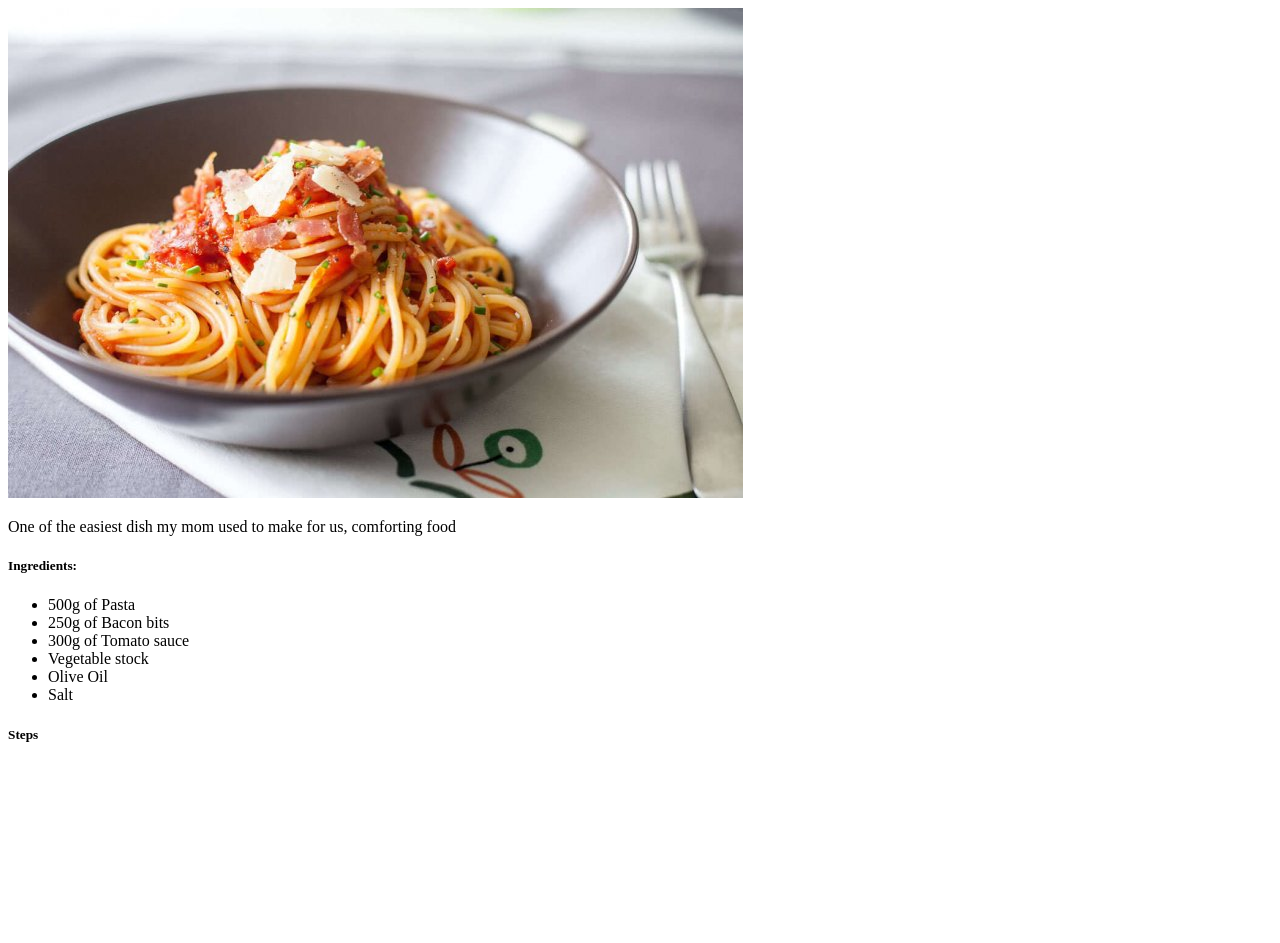
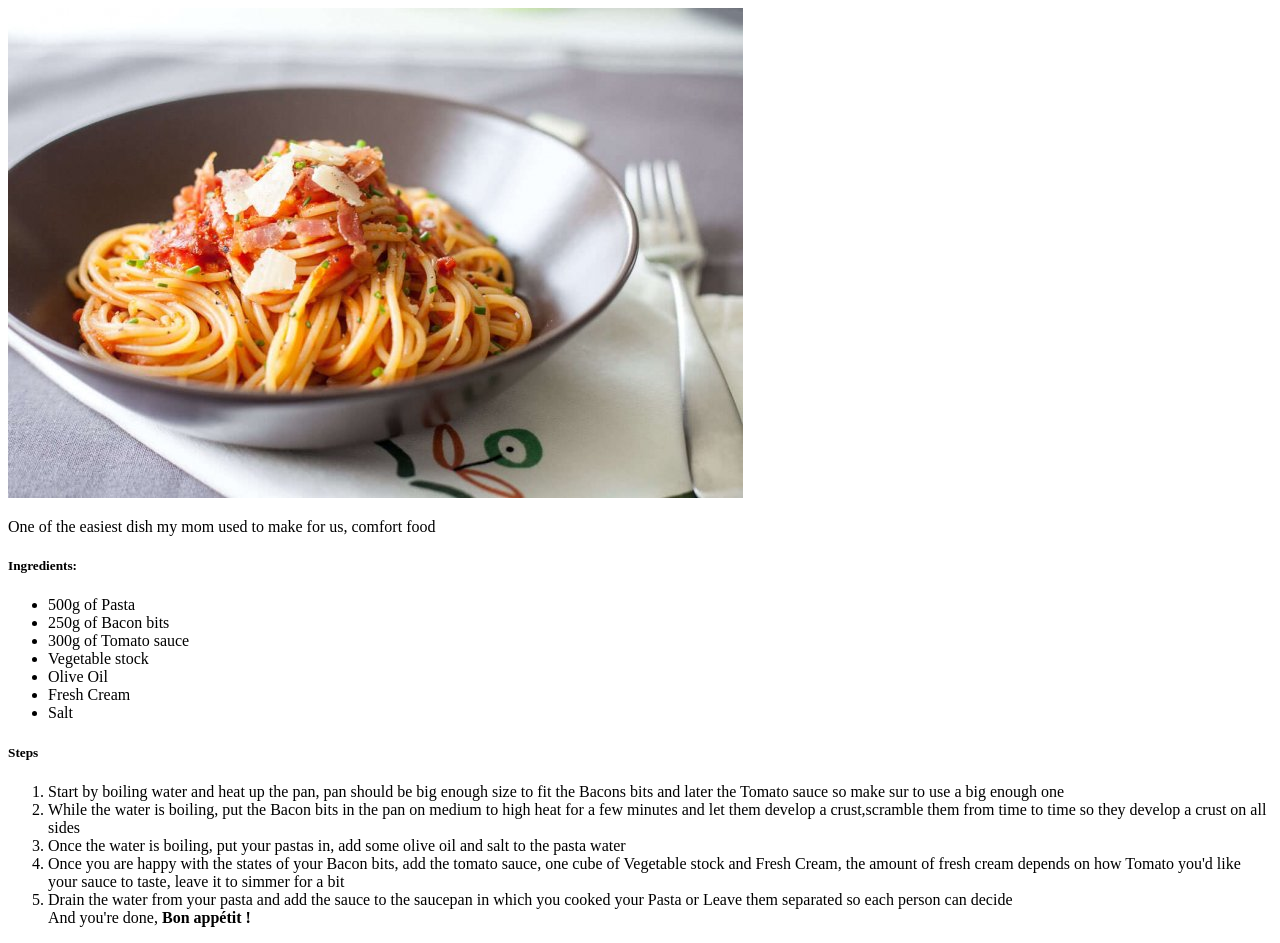
Before and after one commit to Hadsku/odin-recipes, a plain HTML site: page pasta.html in a window 1280 px wide. Before the commit the page ends 800 px from the top, so only its background shows below. Drawn offline with Linux system fonts and the light colour scheme.

Commit message:
Corrected mistakes and finished pasta recipe

```diff
--- a/pasta.html
+++ b/pasta.html
@@ -5,7 +5,7 @@
 </head>
 <body>
 <img src="images/Pastatest.jpg" alt="">
-<p>One of the easiest dish my mom used to make for us, comforting food</p>
+<p>One of the easiest dish my mom used to make for us, comfort food</p>
 <h5>Ingredients:</h5>
 <ul>
 <li>500g of Pasta</li>
@@ -13,10 +13,17 @@
 <li>300g of Tomato sauce</li>
 <li>Vegetable stock</li>
 <li>Olive Oil</li>
+<li>Fresh Cream</li>
 <li>Salt</li>
 </ul>
 <h5>Steps</h5>
 <ol>
+<li>Start by boiling water and heat up the pan, pan should be big enough size to fit the Bacons bits and later the Tomato sauce so make sur to use a big enough one</li>
+<li>While the water is boiling, put the Bacon bits in the pan on medium to high heat for a few minutes and let them develop a crust,scramble them from time to time so they develop a crust on all sides</li>
+<li>Once the water is boiling, put your pastas in, add some olive oil and salt to the pasta water</li>
+<li>Once you are happy with the states of your Bacon bits, add the tomato sauce, one cube of Vegetable stock and Fresh Cream, the amount of fresh cream depends on how Tomato you'd like your sauce to taste, leave it to simmer for a bit</li>
+<li>Drain the water from your pasta and add the sauce to the saucepan in which you cooked your Pasta or Leave them separated so each person can decide</li>
+And you're done, <strong>Bon appétit !</strong>
 </ol>
 </body>
 </html>
```
